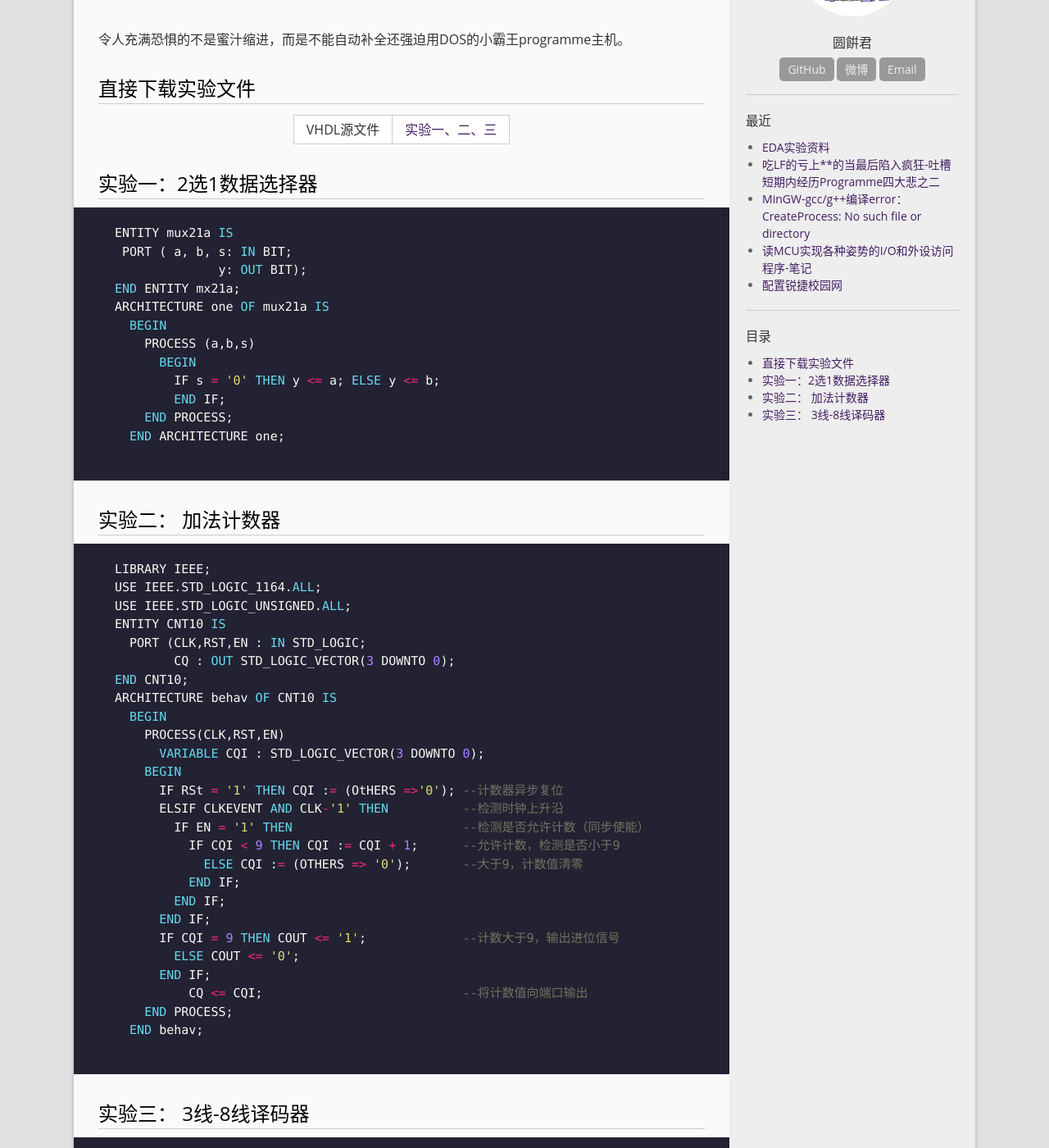
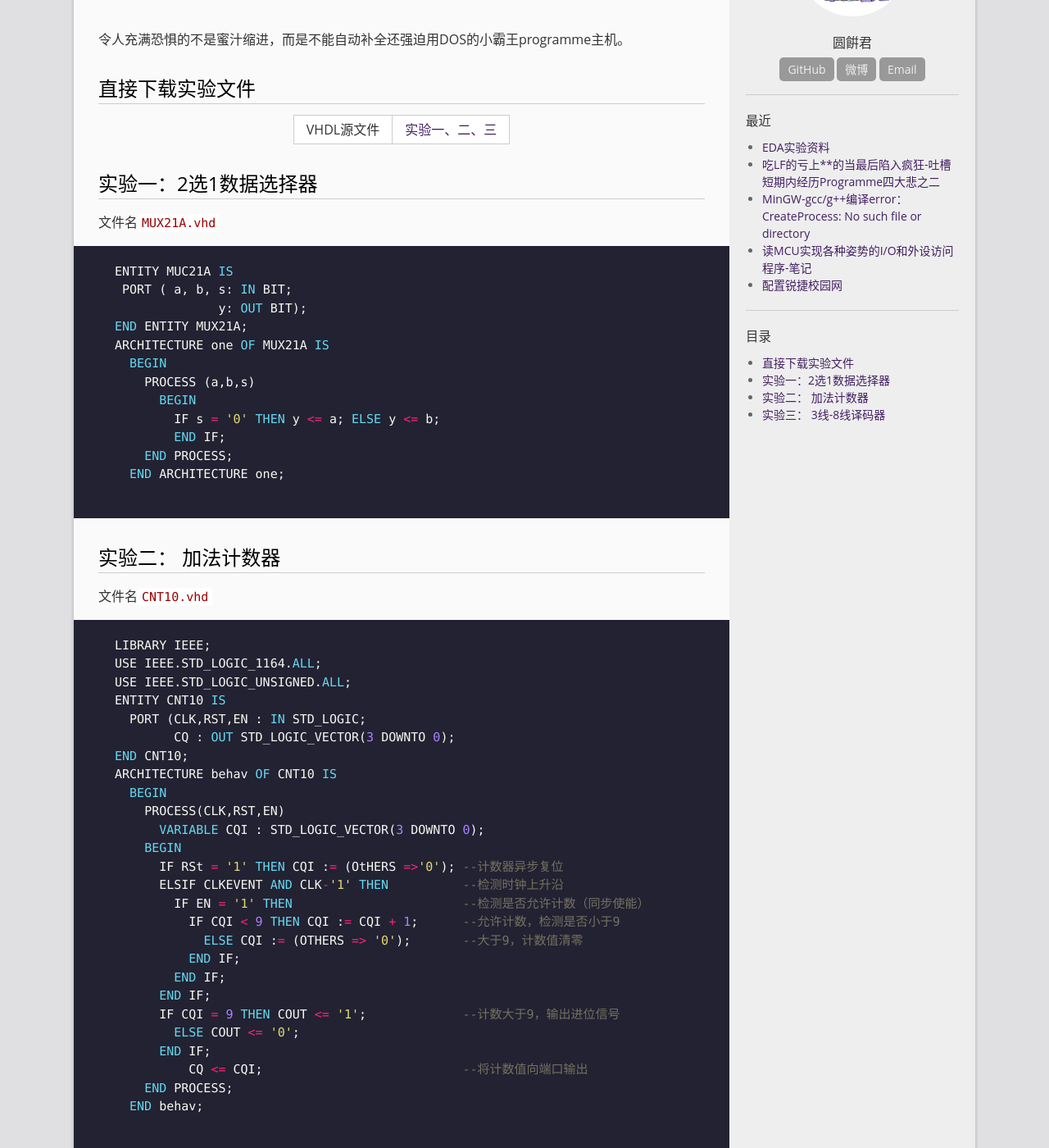
Before and after one commit to imTim12138/imTim12138.github.io, a Jekyll site: the page built from _posts/2016-11-20-EDA-exp.md, in a window 1280 px wide and 1400 px high, scrolled down 285 px. Shown: the whole window at 82% size. Built offline with Jekyll 4.4.1, drawn with Linux system fonts in a browser that asks for light colours; comment, search, counter and statistics services are not loaded.

Commit message:
rename VHDL source files

````diff
--- a/_posts/2016-11-20-EDA-exp.md
+++ b/_posts/2016-11-20-EDA-exp.md
@@ -13,12 +13,14 @@ categories: MATERIAL
 
 # 实验一：2选1数据选择器
 
+文件名`MUX21A.vhd`
+
 ```sql
-ENTITY mux21a IS
+ENTITY MUC21A IS
  PORT ( a, b, s: IN BIT;
               y: OUT BIT);
-END ENTITY mx21a;
-ARCHITECTURE one OF mux21a IS
+END ENTITY MUX21A;
+ARCHITECTURE one OF MUX21A IS
   BEGIN
     PROCESS (a,b,s)
       BEGIN
@@ -31,6 +33,8 @@ ARCHITECTURE one OF mux21a IS
 
 
 # 实验二： 加法计数器
+
+文件名`CNT10.vhd`
 
 ```sql
 LIBRARY IEEE;
@@ -64,6 +68,8 @@ ARCHITECTURE behav OF CNT10 IS
 
 # 实验三： 3线-8线译码器
 
+文件名`DEC38.vhd`
+
 ```sql
 LIBRARY IEEE;
 USE IEEE.STD_LOGIC_1164.ALL;
@@ -96,3 +102,5 @@ BEGIN
 END ARCHITECTURE rt1;
 
 ```
+
+![](/images/old-pc.jpg)
````
Also changed, not shown: images/old-pc.jpg (added), 1 other file.
